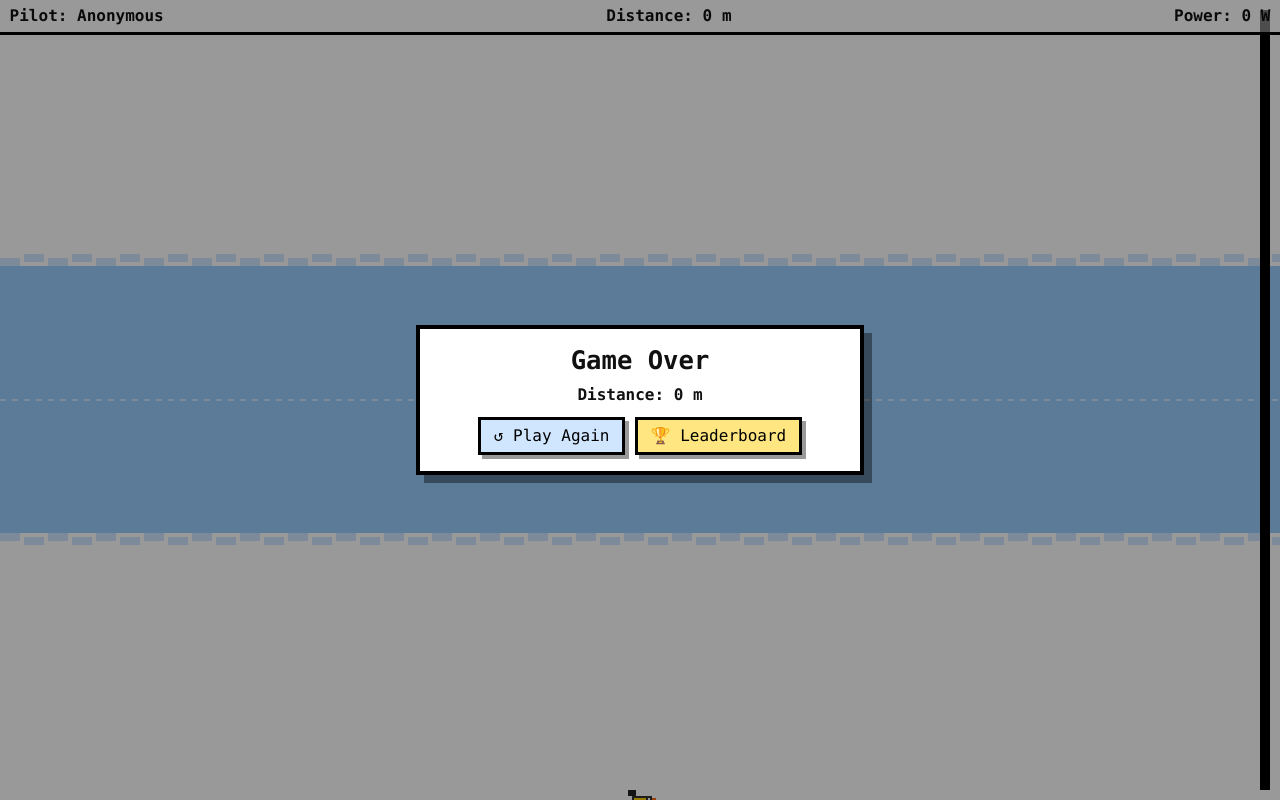
After one commit to regenbox-team/Cycle-Analyst-App, a Flask app: template templates/game_play.html in a window 1280 px wide. The commit adds this page. Run offline with Flask 3, Linux system fonts and the light colour scheme; the template is opened without the code that fills it, so the values that code supplies are empty.

Commit message:
Added game

```diff
--- a/app/config.py
+++ b/app/config.py
@@ -12,6 +12,7 @@ SESSION_STATE_FILE = os.path.join(BASE_DIR, "session_state.txt")
 SESSION_METRICS_DIR = os.path.join(BASE_DIR, "session_metrics")
 DB_FILE = os.path.join(BASE_DIR, "ride_data.db")
 USER_FILE = os.path.join(BASE_DIR, "current_user.txt")
+SCORES_DB_FILE = os.path.join(BASE_DIR, "game_scores.db")
 
 # GPX route file path (persist during session, cleared on end)
 GPX_ROUTE_FILE = os.path.join(BASE_DIR, "route.gpx")
@@ -76,3 +77,8 @@ def get_db_file(mode: str | None = None) -> str:
     except Exception:
         pass
     return DB_FILE
+
+
+# --- Scores DB helper ---
+def get_scores_db_file() -> str:
+    return SCORES_DB_FILE
--- a/app/reader.py
+++ b/app/reader.py
@@ -58,7 +58,7 @@ def generate_fake_data():
         random.randint(0, 90),
         0, 0, 0.8, 0.5, 50,
         round(random.uniform(0, 10), 3),
-        round(random.uniform(2.0, 3.0), 2),
+        round(random.uniform(1.0, 1.2), 2),
         "2B"
     ]
 
--- /dev/null
+++ b/app/routes/game.py
@@ -0,0 +1,52 @@
+from __future__ import annotations
+from flask import render_template, request, jsonify, redirect
+from app import state
+from app.game_db import insert_score, top_scores
+
+
+def game_start():
+    if not state.session_active:
+        return redirect("/start")
+    return render_template("game_start.html", current_user=state.current_user)
+
+
+def game_play():
+    if not state.session_active:
+        return redirect("/start")
+    username = request.args.get("user") or state.current_user or ""
+    return render_template("game_play.html", username=username)
+
+
+def game_submit_score():
+    try:
+        data = request.get_json(force=True) or {}
+        user = (data.get("user") or state.current_user or "").strip() or "Anonymous"
+        distance = int(float(data.get("distance_m") or 0))
+        insert_score(user, distance)
+        return jsonify({"status": "ok"})
+    except Exception as e:
+        return jsonify({"error": str(e)}), 400
+
+
+def game_leaderboard():
+    if not state.session_active:
+        return redirect("/start")
+    scores = top_scores(10)
+    return render_template("game_leaderboard.html", scores=scores)
+
+
+def create_blueprint():
+    from flask import Blueprint
+    bp = Blueprint("game", __name__)
+    bp.add_url_rule("/game", view_func=game_start)
+    bp.add_url_rule("/game/play", view_func=game_play)
+    bp.add_url_rule("/game/score", methods=["POST"], view_func=game_submit_score)
+    bp.add_url_rule("/game/leaderboard", view_func=game_leaderboard)
+    return bp
+
+
+def register(app):
+    app.add_url_rule("/game", view_func=game_start)
+    app.add_url_rule("/game/play", view_func=game_play)
+    app.add_url_rule("/game/score", methods=["POST"], view_func=game_submit_score)
+    app.add_url_rule("/game/leaderboard", view_func=game_leaderboard)
--- /dev/null
+++ b/static/game/css/game.css
@@ -0,0 +1,80 @@
+/* Retro pixel style */
+:root {
+  --bg-sky: #99ccff;
+  --bg-cloud: #ffffff;
+  --bg-cloud-edge: #d0e6ff;
+  --ink: #111;
+  --accent: #ffcc00;
+}
+
+* { box-sizing: border-box; }
+html, body { height: 100%; margin: 0; padding: 0; }
+
+.game-body {
+  background: var(--bg-sky);
+  font-family: ui-monospace, Menlo, Monaco, "Cascadia Mono", "Segoe UI Mono", Consolas, "Liberation Mono", monospace;
+  image-rendering: pixelated;
+  color: var(--ink);
+}
+
+.game-container {
+  min-height: 100%;
+  display: flex; align-items: center; justify-content: center;
+  padding: 1rem;
+}
+
+.game-card {
+  background: #fdfdfd;
+  border: 4px solid #000;
+  padding: 1rem;
+  width: min(38rem, 92vw);
+  box-shadow: 8px 8px 0 #0006;
+}
+
+.game-title {
+  font-size: 1.6rem; font-weight: 900; letter-spacing: 2px; text-align: center;
+}
+
+.game-subtitle { text-align: center; margin-top: 0.25rem; color: #333; }
+
+.game-form { margin-top: 1rem; display: flex; flex-direction: column; gap: 0.6rem; }
+.game-label { font-weight: bold; }
+.game-input { border: 3px solid #000; padding: 0.4rem 0.6rem; font-size: 1rem; }
+.game-actions { display: flex; gap: 0.6rem; justify-content: space-between; align-items: center; }
+.game-hint { font-size: 0.85rem; opacity: 0.8; text-align: center; margin-top: 0.4rem; }
+
+.btn-primary, .btn-secondary {
+  display: inline-block; border: 3px solid #000; padding: 0.4rem 0.8rem; text-decoration: none; color: #000;
+  background: #fafafa; box-shadow: 4px 4px 0 #0006; cursor: pointer;
+}
+.btn-primary { background: #ffe680; }
+.btn-secondary { background: #d0e6ff; }
+
+.scores { display: grid; gap: 0.4rem; margin-top: 0.8rem; }
+.score-row { display: grid; grid-template-columns: 1fr auto auto; gap: 0.5rem; border-bottom: 2px solid #000; padding-bottom: 0.25rem; }
+.score-user { font-weight: 700; }
+.score-dist { font-weight: 900; }
+.score-ts { color: #333; }
+.score-empty { text-align: center; opacity: 0.8; }
+
+/* Play view */
+.game-root { position: relative; height: 100vh; width: 100vw; overflow: hidden; }
+#game-canvas { width: 100%; height: 100%; display: block; image-rendering: pixelated; }
+
+.hud {
+  position: absolute; top: 0; left: 0; right: 0; display: flex; justify-content: space-between; padding: 0.4rem 0.6rem; gap: 0.6rem;
+  background: rgba(255,255,255,0.5); border-bottom: 3px solid #000; font-weight: 800;
+}
+.warning {
+  position: absolute; top: 50%; left: 50%; transform: translate(-50%, -50%);
+  background: #ff6666; color: #000; border: 4px solid #000; padding: 0.6rem 1rem; font-weight: 900; box-shadow: 6px 6px 0 #0006;
+}
+.overlay {
+  position: absolute; inset: 0; background: rgba(0,0,0,0.4); display: flex; align-items: center; justify-content: center;
+}
+.overlay-card {
+  background: #fff; border: 4px solid #000; padding: 1rem; width: min(28rem, 92vw); box-shadow: 8px 8px 0 #0006;
+}
+.overlay-title { font-size: 1.6rem; font-weight: 900; text-align: center; margin-bottom: 0.6rem; }
+.overlay-score { text-align: center; font-weight: 900; }
+.overlay-actions { display: flex; gap: 0.6rem; justify-content: center; margin-top: 0.8rem; }
--- /dev/null
+++ b/static/game/js/game.js
@@ -0,0 +1,211 @@
+(() => {
+  const root = document.getElementById('game-root');
+  const canvas = document.getElementById('game-canvas');
+  const hudUser = document.getElementById('hud-user');
+  const hudDistance = document.getElementById('hud-distance');
+  const hudPower = document.getElementById('hud-power');
+  const warningEl = document.getElementById('warning');
+  const gameOverEl = document.getElementById('game-over');
+  const finalDistanceEl = document.getElementById('final-distance');
+
+  const user = (root?.dataset?.username || '').trim() || 'Anonymous';
+  hudUser.textContent = user;
+
+  // Sizing
+  const ctx = canvas.getContext('2d');
+  const DPR = Math.max(1, Math.floor(window.devicePixelRatio || 1));
+
+  function resize() {
+    const w = Math.max(320, root.clientWidth);
+    const h = Math.max(240, root.clientHeight);
+    canvas.width = w * DPR;
+    canvas.height = h * DPR;
+    canvas.style.width = w + 'px';
+    canvas.style.height = h + 'px';
+    ctx.setTransform(DPR, 0, 0, DPR, 0, 0);
+  }
+  window.addEventListener('resize', resize);
+  resize();
+
+  // Game state
+  let running = true;
+  let warningStart = null; // ms timestamp
+  let distance = 0; // meters
+  let lastTick = performance.now();
+  let power = 0; // W
+  let flapPhase = 0; // 0..1
+
+  // Zones
+  function zones(h) {
+    return { top: h / 3, bottom: (2 * h) / 3 };
+  }
+
+  // Piecewise mapping: 0W->bottom, 50W->center, 200W->top
+  function powerToY(p, h) {
+    const P = Math.max(0, Math.min(200, p));
+    if (P <= 50) {
+      // Map [0..50] -> [h..h/2]
+      const t = P / 50; // 0..1
+      return h - (h / 2) * t;
+    } else {
+      // Map [50..200] -> [h/2..0]
+      const t = (P - 50) / 150; // 0..1
+      return (h / 2) * (1 - t);
+    }
+  }
+
+  // Draw helpers (pixel style via rectangles)
+  function drawSky(w, h) {
+    ctx.fillStyle = '#99ccff';
+    ctx.fillRect(0, 0, w, h);
+  }
+
+  function drawCloudBands(w, h) {
+    const z = zones(h);
+    // Top cloud band
+    ctx.fillStyle = '#ffffff';
+    ctx.fillRect(0, 0, w, Math.floor(z.top));
+    ctx.fillStyle = '#d0e6ff';
+    for (let x = 0; x < w; x += 24) {
+      const y = Math.floor(z.top) - 8 - ((x / 24) % 2) * 4;
+      ctx.fillRect(x, y, 20, 8);
+    }
+    // Bottom cloud band
+    ctx.fillStyle = '#ffffff';
+    ctx.fillRect(0, Math.floor(z.bottom), w, h - Math.floor(z.bottom));
+    ctx.fillStyle = '#d0e6ff';
+    for (let x = 0; x < w; x += 24) {
+      const y = Math.floor(z.bottom) + ((x / 24) % 2) * 4;
+      ctx.fillRect(x, y, 20, 8);
+    }
+  }
+
+  function drawMidline(w, h) {
+    // Center guide (50W)
+    ctx.strokeStyle = '#ffffff88';
+    ctx.lineWidth = 2;
+    ctx.setLineDash([6, 6]);
+    ctx.beginPath();
+    ctx.moveTo(0, h / 2);
+    ctx.lineTo(w, h / 2);
+    ctx.stroke();
+    ctx.setLineDash([]);
+  }
+
+  function drawBird(cx, cy) {
+    // Simple pixel bird (profile), flap by wing offset
+    const px = 2; // pixel size scale
+    const ox = Math.round(cx - 8 * px);
+    const oy = Math.round(cy - 6 * px);
+
+    function p(x, y, w, h, color) {
+      ctx.fillStyle = color;
+      ctx.fillRect(ox + x * px, oy + y * px, w * px, h * px);
+    }
+
+    // body
+    p(4, 4, 8, 4, '#333');
+    p(5, 5, 6, 2, '#ffcc00');
+    // head
+    p(11, 4, 3, 3, '#333');
+    p(14, 5, 2, 1, '#ff6600'); // beak
+    // eye
+    p(12, 5, 1, 1, '#fff');
+    p(12, 5, 1, 1, '#fff');
+    p(12, 5, 1, 1, '#fff');
+    // wing (flap)
+    const wingDy = Math.sin(flapPhase * Math.PI * 2) > 0 ? -2 : 1;
+    p(2, 3 + wingDy, 4, 3, '#222');
+  }
+
+  function drawHUDPower(w, h) {
+    // bar at right side for power indicator
+    const barX = w - 20;
+    ctx.fillStyle = '#000';
+    ctx.fillRect(barX, 10, 10, h - 20);
+    ctx.fillStyle = '#ffe680';
+    const val = Math.max(0, Math.min(200, power));
+    const filled = ((val) / 200) * (h - 24);
+    ctx.fillRect(barX + 2, h - 12 - filled, 6, filled);
+  }
+
+  // Fetch metrics
+  async function fetchPower() {
+    try {
+      const res = await fetch('/metrics', { cache: 'no-store' });
+      const data = await res.json();
+      const c = data && data.calculated_CA_values;
+      const p = c ? Number(c.solar_power_live || 0) : 0;
+      power = isFinite(p) ? Math.max(0, Math.min(200, p)) : 0;
+      hudPower.textContent = Math.round(power);
+    } catch (e) {
+      // keep previous power
+    }
+  }
+
+  const powerTimer = setInterval(fetchPower, 200);
+  fetchPower();
+
+  // Game loop
+  function tick(now) {
+    if (!running) return;
+    const dt = Math.min(0.05, (now - lastTick) / 1000); // seconds
+    lastTick = now;
+    flapPhase = (flapPhase + dt * 4) % 1; // flap speed
+
+    const w = canvas.clientWidth;
+    const h = canvas.clientHeight;
+
+    drawSky(w, h);
+    drawCloudBands(w, h);
+    drawMidline(w, h);
+
+    const y = powerToY(power, h);
+    drawBird(Math.floor(w / 2), Math.floor(y));
+    drawHUDPower(w, h);
+
+    const z = zones(h);
+    const inCloud = y < z.top || y > z.bottom;
+
+    if (!warningStart && inCloud) {
+      warningStart = now;
+      warningEl.style.display = 'block';
+    }
+
+    if (warningStart) {
+      const elapsed = (now - warningStart) / 1000;
+      const remain = Math.max(0, 3 - Math.floor(elapsed));
+      warningEl.textContent = remain > 0 ? `CLOUD ZONE! ${remain}…` : 'CLOUD ZONE!';
+      if (elapsed >= 3) {
+        endGame();
+        return;
+      }
+    } else {
+      // Only count distance while safe
+      const speed_mps = 6; // fake 6 m/s (~21.6 km/h)
+      distance += speed_mps * dt;
+      hudDistance.textContent = Math.floor(distance);
+    }
+
+    requestAnimationFrame(tick);
+  }
+
+  async function endGame() {
+    running = false;
+    clearInterval(powerTimer);
+    warningEl.style.display = 'none';
+    finalDistanceEl.textContent = Math.floor(distance);
+    gameOverEl.style.display = 'flex';
+    try {
+      await fetch('/game/score', {
+        method: 'POST',
+        headers: { 'Content-Type': 'application/json' },
+        body: JSON.stringify({ user, distance_m: Math.floor(distance) })
+      });
+    } catch (e) {
+      // ignore
+    }
+  }
+
+  requestAnimationFrame((t) => { lastTick = t; tick(t); });
+})();
--- /dev/null
+++ b/templates/game_play.html
@@ -0,0 +1,31 @@
+<!DOCTYPE html>
+<html lang="en">
+<head>
+  <meta charset="UTF-8">
+  <meta name="viewport" content="width=device-width, initial-scale=1.0">
+  <title>Power Flight — Play</title>
+  <link rel="stylesheet" href="{{ url_for('static', filename='game/css/game.css') }}">
+</head>
+<body class="game-body">
+  <div id="game-root" class="game-root" data-username="{{ username|e }}">
+    <canvas id="game-canvas"></canvas>
+    <div id="hud" class="hud">
+      <div class="hud-left">Pilot: <span id="hud-user"></span></div>
+      <div class="hud-center">Distance: <span id="hud-distance">0</span> m</div>
+      <div class="hud-right">Power: <span id="hud-power">0</span> W</div>
+    </div>
+    <div id="warning" class="warning" style="display:none;">CLOUD ZONE! 3…</div>
+    <div id="game-over" class="overlay" style="display:none;">
+      <div class="overlay-card">
+        <div class="overlay-title">Game Over</div>
+        <div class="overlay-score">Distance: <span id="final-distance">0</span> m</div>
+        <div class="overlay-actions">
+          <a class="btn-secondary" href="/game">↺ Play Again</a>
+          <a class="btn-primary" href="/game/leaderboard">🏆 Leaderboard</a>
+        </div>
+      </div>
+    </div>
+  </div>
+  <script src="{{ url_for('static', filename='game/js/game.js') }}"></script>
+</body>
+</html>
--- a/templates/index.html
+++ b/templates/index.html
@@ -251,6 +251,7 @@
         <div id="session-id-display">Session ID: <span id="session-id">...</span></div>
         <button class="dashboard-button" onclick="showAhPopup()">+ Add Ah</button>
         <a class="dashboard-button" href="/select_session">View Session Summaries</a>
+        <a class="dashboard-button" href="/game">🎮 Play Power Flight</a>
     </div>
   </div>
 
```
Also changed, not shown: app/game_db.py (added, +39 -0 lines), cycle_server.py (+8 -1 lines), templates/game_leaderboard.html (added, +29 -0 lines), templates/game_start.html (added, +26 -0 lines).
